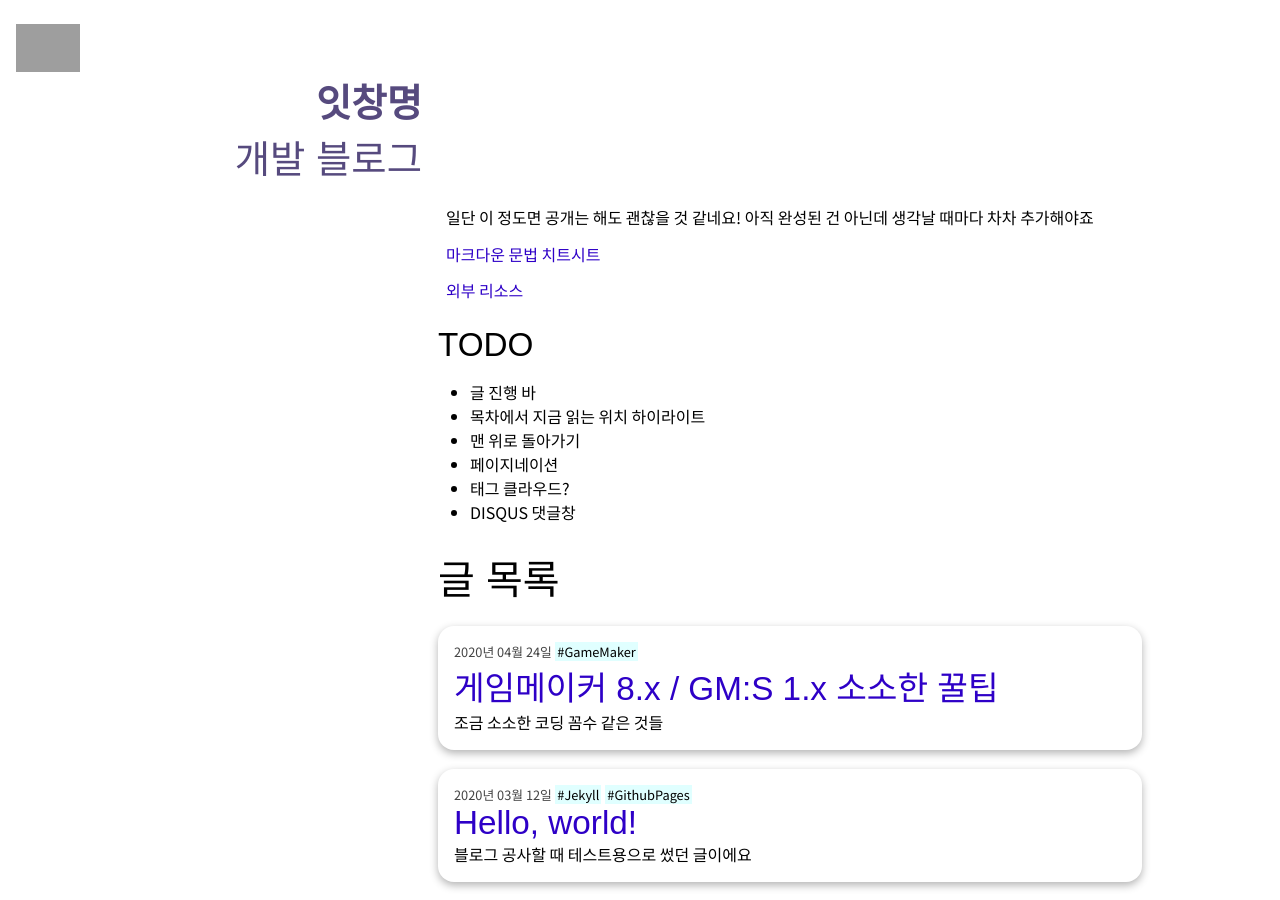
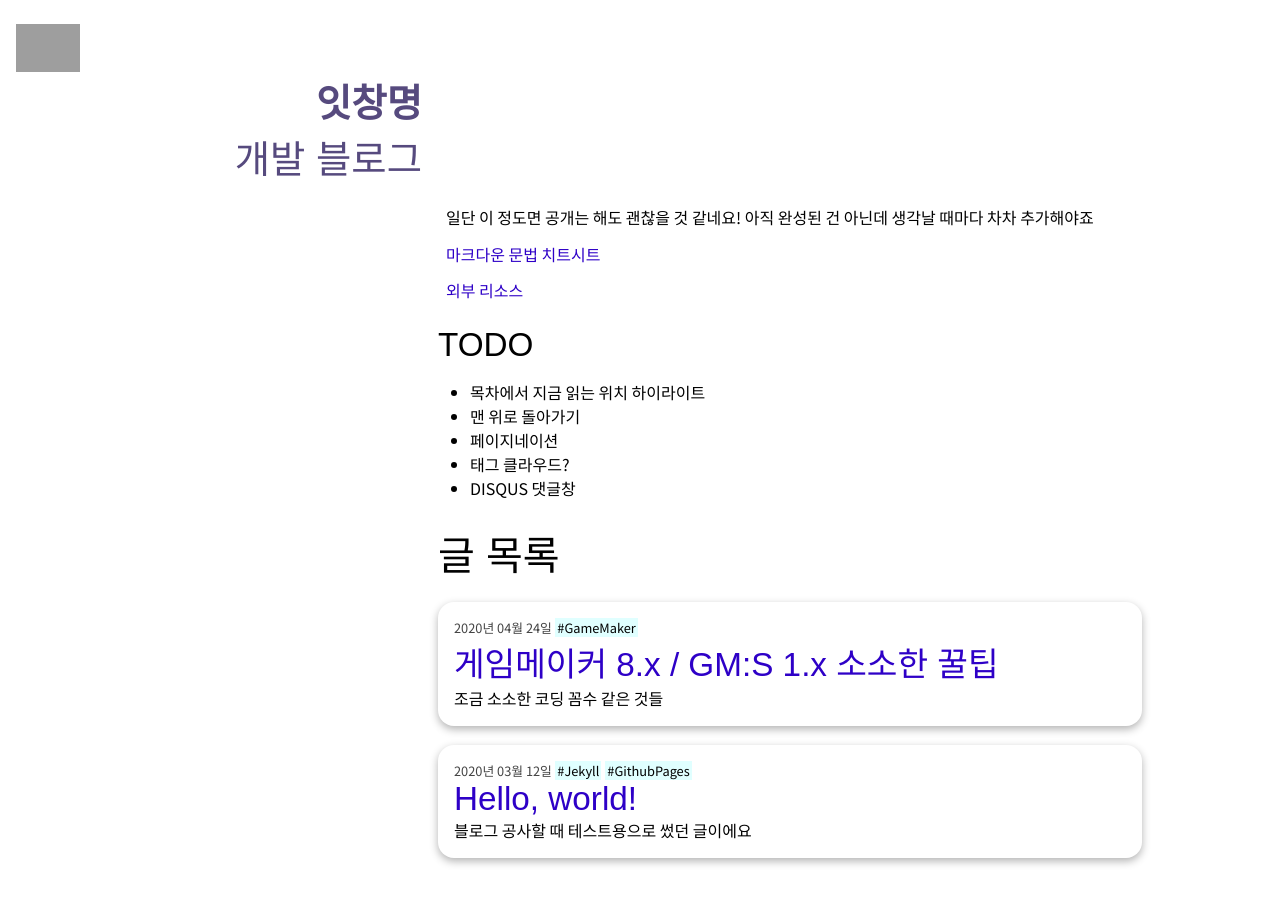
Before and after one commit to EatChangmyeong/EatChangmyeong.github.io, a Jekyll site: the page built from index.md, in a window 1280 px wide. Built offline with Jekyll 4.4.1, drawn with Linux system fonts in a browser that asks for light colours; some web fonts are replaced; grey boxes are pictures that could not be loaded.

Commit message:
Update index.md

```diff
--- a/index.md
+++ b/index.md
@@ -10,7 +10,6 @@ layout: front
 
 ## TODO
 
-* 글 진행 바
 * 목차에서 지금 읽는 위치 하이라이트
 * 맨 위로 돌아가기
 * 페이지네이션
```
